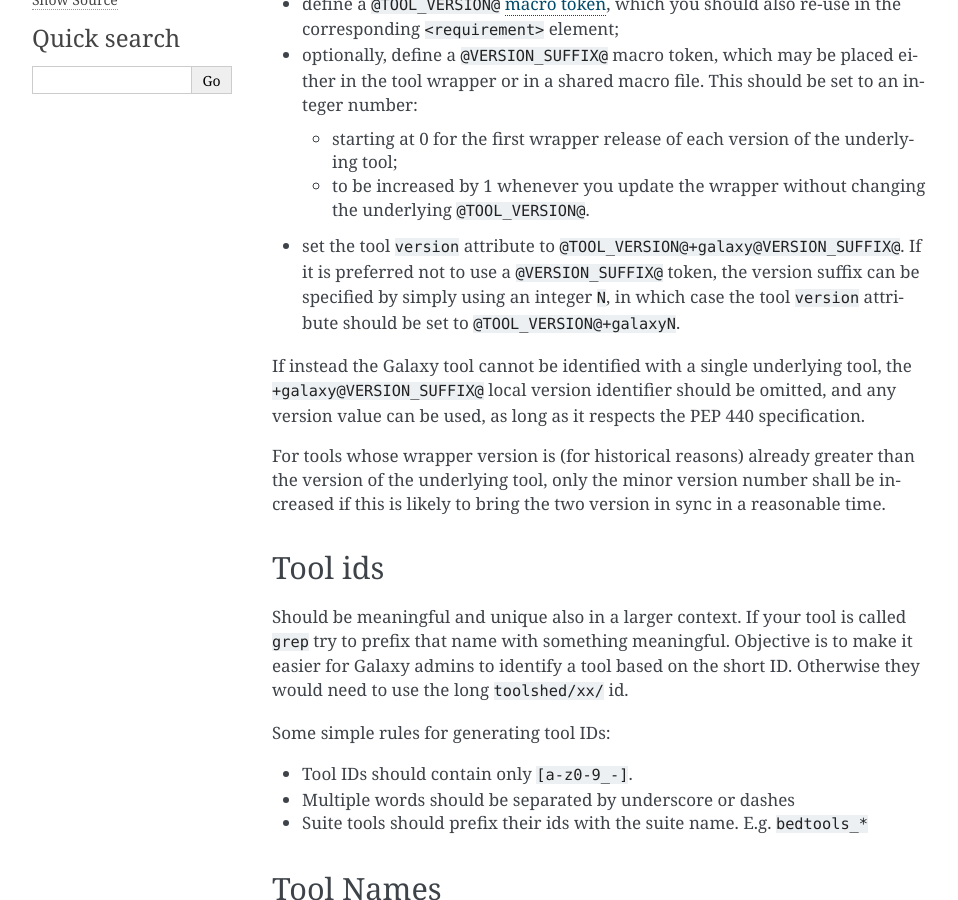
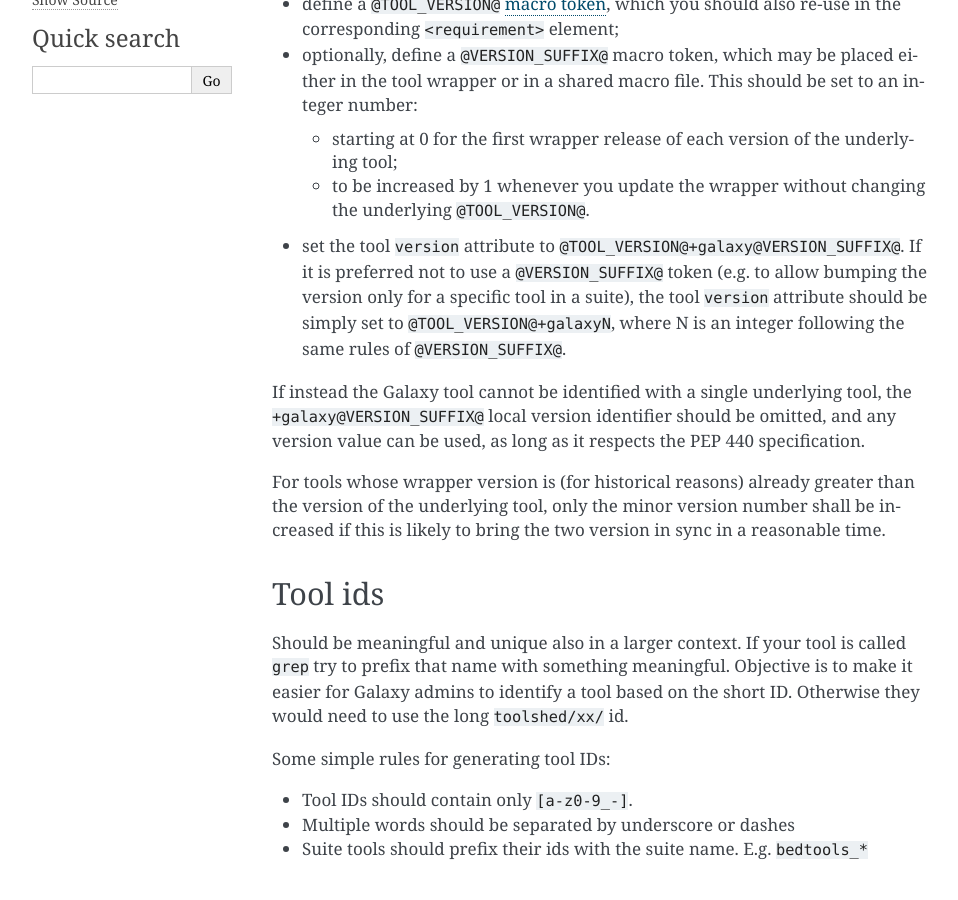
Before and after one commit to galaxy-iuc/standards, a Sphinx documentation site: the page built from docs/best_practices/tool_xml.rst, in a window 1280 px wide and 900 px high, scrolled down 581 px. Shown: the whole window, without its empty margins (148-1106 px from the left). Built offline with Sphinx 7.4.7, drawn with Linux system fonts in a browser that asks for light colours.

Commit message:
edit by @nsoranzo
Co-authored-by: Nicola Soranzo <nicola.soranzo@gmail.com>

```diff
--- a/docs/best_practices/tool_xml.rst
+++ b/docs/best_practices/tool_xml.rst
@@ -38,9 +38,10 @@ If the Galaxy tool is a wrapper for an underlying tool, we recommend to:
   - to be increased by 1 whenever you update the wrapper without changing
     the underlying ``@TOOL_VERSION@``.
 - set the tool ``version`` attribute to ``@TOOL_VERSION@+galaxy@VERSION_SUFFIX@``. If it
-  is preferred not to use a ``@VERSION_SUFFIX@`` token, the version suffix can be specified
-  by simply using an integer ``N``, in which case the tool ``version`` attribute should be set
-  to ``@TOOL_VERSION@+galaxyN``.
+  is preferred not to use a ``@VERSION_SUFFIX@`` token (e.g. to allow bumping
+  the version only for a specific tool in a suite), the tool ``version``
+  attribute should be simply set to ``@TOOL_VERSION@+galaxyN``, where N is an
+  integer following the same rules of ``@VERSION_SUFFIX@``.
 
 If instead the Galaxy tool cannot be identified with a single underlying tool,
 the ``+galaxy@VERSION_SUFFIX@`` local version identifier should be omitted, and any version
```
